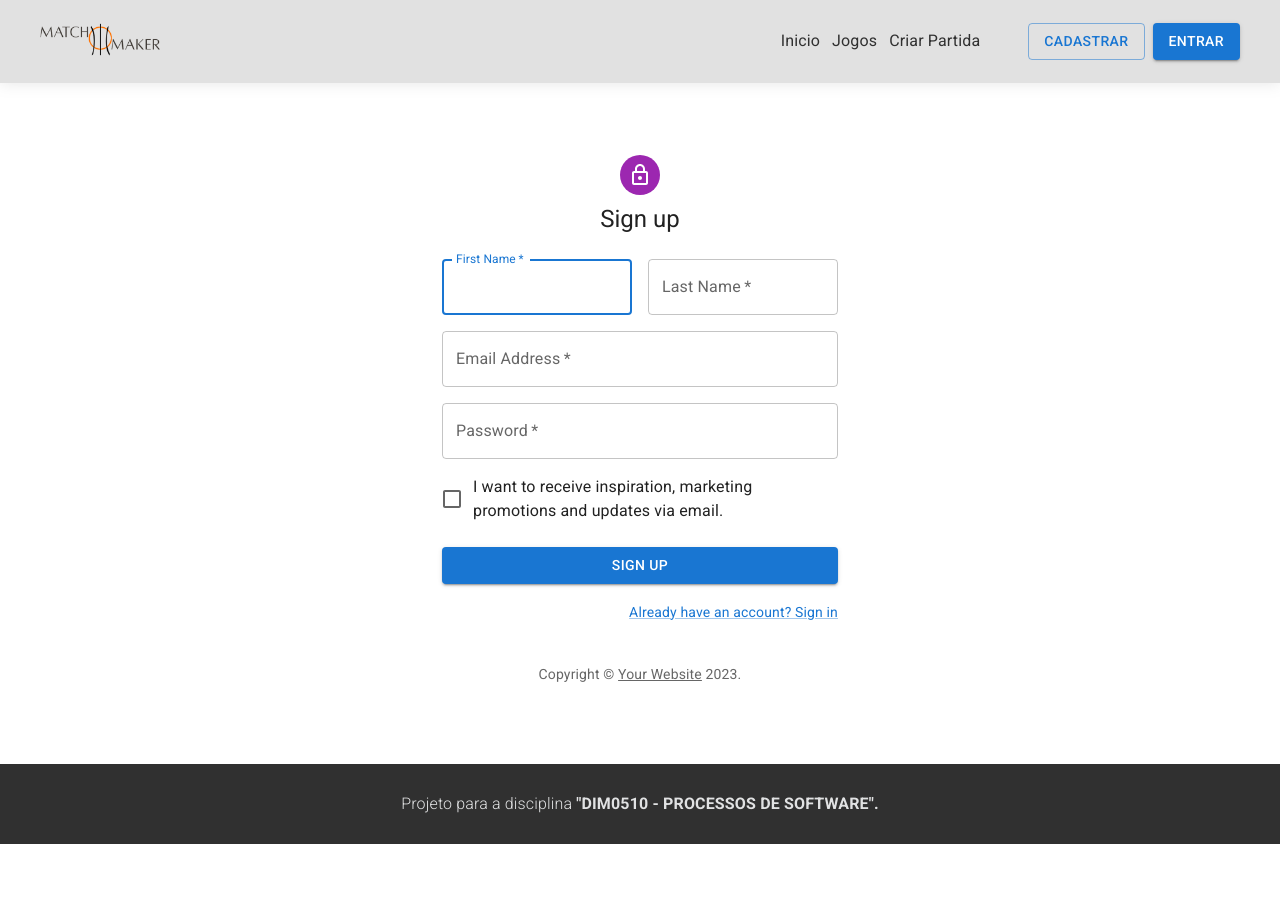
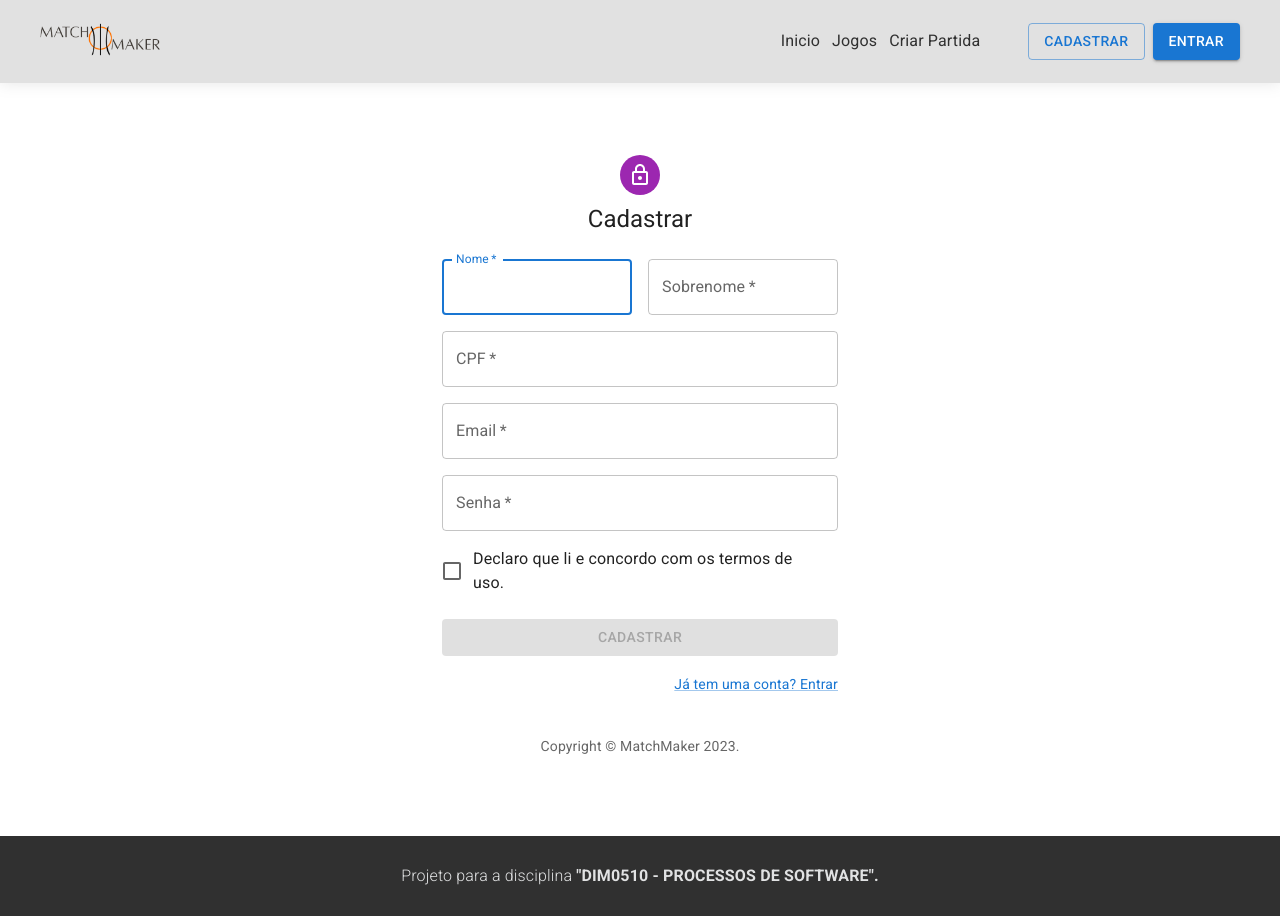
Before and after one commit to tiagojordao/DIM0510-proc-soft-frontend, a React (Vite) app: page /cadastrar in a window 1280 px wide. Before the commit the page ends 844 px from the top, so only its background shows below. Built offline with nearby package versions, Linux system fonts and the light colour scheme.

Commit message:
SignIn and SignUp requests done

```diff
--- a/src/App.jsx
+++ b/src/App.jsx
@@ -1,5 +1,7 @@
 import './App.css'
 import { Routes, Route } from 'react-router-dom';
+
+import api from './services/api.js';
 
 import Header from './components/header/index.jsx';
 import Games from './pages/Games/Games.jsx';
--- a/src/pages/SignIn/SignIn.jsx
+++ b/src/pages/SignIn/SignIn.jsx
@@ -1,4 +1,6 @@
 import * as React from 'react';
+import { useState } from 'react';
+
 import Avatar from '@mui/material/Avatar';
 import Button from '@mui/material/Button';
 import CssBaseline from '@mui/material/CssBaseline';
@@ -13,16 +15,15 @@ import Typography from '@mui/material/Typography';
 import Container from '@mui/material/Container';
 import { createTheme, ThemeProvider } from '@mui/material/styles';
 
+import api from '../../services/api';
+
 import LoginPage from '../../components/header/index.jsx';
 import Footer from '../../components/footer/';
 
 function Copyright(props) {
   return (
     <Typography variant="body2" color="text.secondary" align="center" {...props}>
-      {'Copyright © '}
-      <Link color="inherit" href="https://mui.com/">
-        Your Website
-      </Link>{' '}
+      {'Copyright © MatchMaker '}
       {new Date().getFullYear()}
       {'.'}
     </Typography>
@@ -34,14 +35,23 @@ function Copyright(props) {
 const defaultTheme = createTheme();
 
 export default function SignIn() {
+
   const handleSubmit = (event) => {
     event.preventDefault();
     const data = new FormData(event.currentTarget);
-    console.log({
+    api.post('/auth', {
       email: data.get('email'),
-      password: data.get('password'),
-    });
+      senha: data.get('password')
+    }) .then((response) => {
+      console.log(response.data);
+      setResp(response.data);
+    })
+    .catch((err) => {
+      console.log("Erro: " + err);
+    })
   };
+
+  const [resp, setResp] = useState();
 
   return (
     <ThemeProvider theme={defaultTheme}>
@@ -60,7 +70,7 @@ export default function SignIn() {
             <LockOutlinedIcon />
           </Avatar>
           <Typography component="h1" variant="h5">
-            Sign in
+            Entrar
           </Typography>
           <Box component="form" onSubmit={handleSubmit} noValidate sx={{ mt: 1 }}>
             <TextField
@@ -68,7 +78,7 @@ export default function SignIn() {
               required
               fullWidth
               id="email"
-              label="Email Address"
+              label="Email"
               name="email"
               autoComplete="email"
               autoFocus
@@ -78,14 +88,14 @@ export default function SignIn() {
               required
               fullWidth
               name="password"
-              label="Password"
+              label="Senha"
               type="password"
               id="password"
               autoComplete="current-password"
             />
             <FormControlLabel
               control={<Checkbox value="remember" color="primary" />}
-              label="Remember me"
+              label="Manter login"
             />
             <Button
               type="submit"
@@ -98,12 +108,12 @@ export default function SignIn() {
             <Grid container>
               <Grid item xs>
                 <Link href="#" variant="body2">
-                  Forgot password?
+                  Esqueceu sua senha?
                 </Link>
               </Grid>
               <Grid item>
-                <Link href="#" variant="body2">
-                  {"Don't have an account? Sign Up"}
+                <Link href="/cadastrar" variant="body2">
+                  {"Não tem uma conta? Increva-se"}
                 </Link>
               </Grid>
             </Grid>
--- a/src/pages/SignUp/SignUp.jsx
+++ b/src/pages/SignUp/SignUp.jsx
@@ -1,4 +1,6 @@
 import * as React from 'react';
+import { useState } from 'react';
+
 import Avatar from '@mui/material/Avatar';
 import Button from '@mui/material/Button';
 import CssBaseline from '@mui/material/CssBaseline';
@@ -13,17 +15,15 @@ import Typography from '@mui/material/Typography';
 import Container from '@mui/material/Container';
 import { createTheme, ThemeProvider } from '@mui/material/styles';
 
+import api from '../../services/api.js';
+
 import LoginPage from '../../components/header/index.jsx';
 import Footer from '../../components/footer/';
 
 function Copyright(props) {
   return (
     <Typography variant="body2" color="text.secondary" align="center" {...props}>
-      {'Copyright © '}
-      <Link color="inherit" href="https://mui.com/">
-        Your Website
-      </Link>{' '}
-      {new Date().getFullYear()}
+      {'Copyright © MatchMaker '}{new Date().getFullYear()}
       {'.'}
     </Typography>
   );
@@ -34,14 +34,23 @@ function Copyright(props) {
 const defaultTheme = createTheme();
 
 export default function SignUp() {
+
   const handleSubmit = (event) => {
     event.preventDefault();
     const data = new FormData(event.currentTarget);
-    console.log({
+    api.post('/user', {
+      CPF: data.get('CPF'),
+      nome: data.get('firstName') + " " + data.get('lastName'),
       email: data.get('email'),
-      password: data.get('password'),
-    });
+      senha: data.get('password')
+    }) .then((response) => {setResp(response.data)})
+    .catch((err) => {
+      console.log("Erro: " + err);
+    })
   };
+
+  const [resp, setResp] = useState();
+  const [checked, setChecked] = useState(false);
 
   return (
     <ThemeProvider theme={defaultTheme}>
@@ -60,7 +69,7 @@ export default function SignUp() {
             <LockOutlinedIcon />
           </Avatar>
           <Typography component="h1" variant="h5">
-            Sign up
+            Cadastrar
           </Typography>
           <Box component="form" noValidate onSubmit={handleSubmit} sx={{ mt: 3 }}>
             <Grid container spacing={2}>
@@ -71,7 +80,7 @@ export default function SignUp() {
                   required
                   fullWidth
                   id="firstName"
-                  label="First Name"
+                  label="Nome"
                   autoFocus
                 />
               </Grid>
@@ -80,7 +89,7 @@ export default function SignUp() {
                   required
                   fullWidth
                   id="lastName"
-                  label="Last Name"
+                  label="Sobrenome"
                   name="lastName"
                   autoComplete="family-name"
                 />
@@ -89,8 +98,18 @@ export default function SignUp() {
                 <TextField
                   required
                   fullWidth
+                  id="cpf"
+                  label="CPF"
+                  name="CPF"
+                  autoComplete="cpf"
+                />
+              </Grid>
+              <Grid item xs={12}>
+                <TextField
+                  required
+                  fullWidth
                   id="email"
-                  label="Email Address"
+                  label="Email"
                   name="email"
                   autoComplete="email"
                 />
@@ -100,7 +119,7 @@ export default function SignUp() {
                   required
                   fullWidth
                   name="password"
-                  label="Password"
+                  label="Senha"
                   type="password"
                   id="password"
                   autoComplete="new-password"
@@ -108,8 +127,8 @@ export default function SignUp() {
               </Grid>
               <Grid item xs={12}>
                 <FormControlLabel
-                  control={<Checkbox value="allowExtraEmails" color="primary" />}
-                  label="I want to receive inspiration, marketing promotions and updates via email."
+                  control={<Checkbox value="allowExtraEmails" color="primary" checked={checked} onClick={() => setChecked(!checked)}/>}
+                  label="Declaro que li e concordo com os termos de uso."
                 />
               </Grid>
             </Grid>
@@ -118,13 +137,14 @@ export default function SignUp() {
               fullWidth
               variant="contained"
               sx={{ mt: 3, mb: 2 }}
+              disabled={!checked}
             >
-              Sign Up
+              Cadastrar
             </Button>
             <Grid container justifyContent="flex-end">
               <Grid item>
-                <Link href="#" variant="body2">
-                  Already have an account? Sign in
+                <Link href="/entrar" variant="body2">
+                  Já tem uma conta? Entrar
                 </Link>
               </Grid>
             </Grid>
--- /dev/null
+++ b/src/services/api.js
@@ -0,0 +1,7 @@
+import axios from "axios";
+
+const api = axios.create({
+    baseURL: "http://localhost:3001"
+});
+
+export default api;
```
